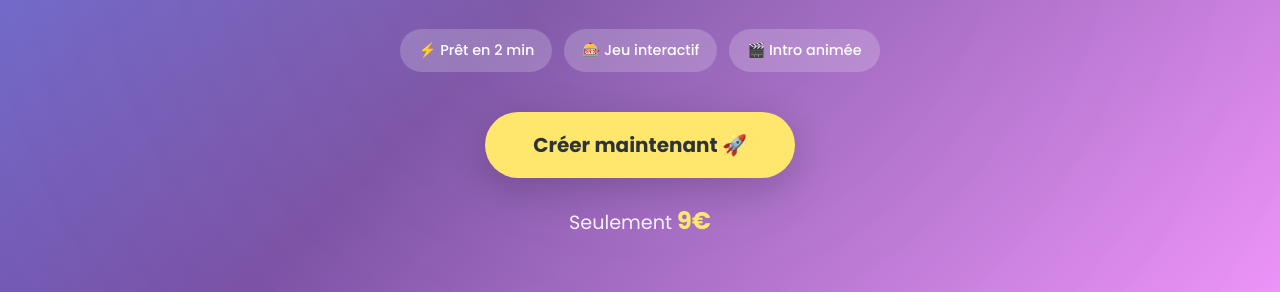
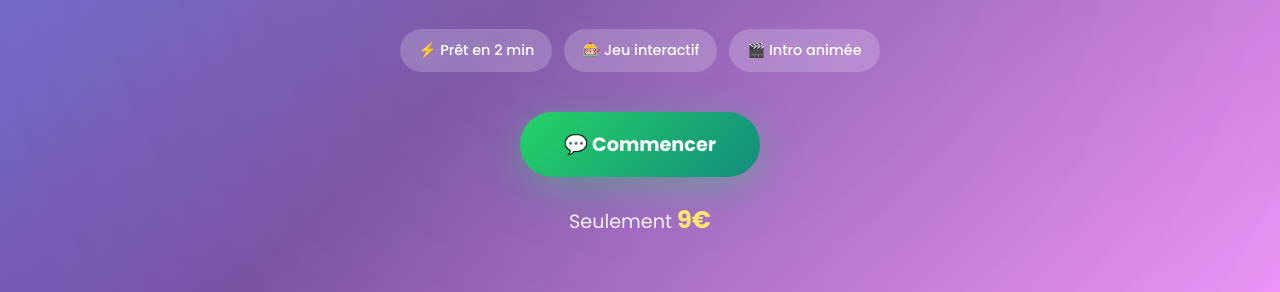
Before and after one commit to MichaelGoeSlm/feteici-prototype, a plain HTML site: page index.html in a window 1280 px wide. Shown: the part 508-800 px from the top of the page. Drawn offline with Linux system fonts and the light colour scheme.

Commit message:
Green messaging-style CTA button

```diff
--- a/index.html
+++ b/index.html
@@ -118,18 +118,18 @@
         }
 
         .cta-button {
-            background: var(--secondary);
-            color: var(--dark);
-            padding: 18px 48px;
+            background: linear-gradient(135deg, #25D366 0%, #128C7E 100%);
+            color: white;
+            padding: 18px 44px;
             border-radius: 50px;
-            font-size: 1.25rem;
+            font-size: 1.2rem;
             font-weight: 700;
             text-decoration: none;
             display: inline-flex;
             align-items: center;
-            gap: 12px;
+            gap: 10px;
             transition: all 0.3s ease;
-            box-shadow: 0 10px 40px rgba(0,0,0,0.2);
+            box-shadow: 0 10px 40px rgba(37, 211, 102, 0.4);
             cursor: pointer;
             border: none;
             font-family: inherit;
@@ -137,7 +137,8 @@
 
         .cta-button:hover {
             transform: translateY(-3px) scale(1.02);
-            box-shadow: 0 15px 50px rgba(0,0,0,0.3);
+            box-shadow: 0 15px 50px rgba(37, 211, 102, 0.5);
+            background: linear-gradient(135deg, #2EE370 0%, #15A06A 100%);
         }
 
         .price-hero {
@@ -600,7 +601,7 @@
             </div>
 
             <button class="cta-button" id="openChat">
-                Créer maintenant 🚀
+                💬 Commencer
             </button>
 
             <p class="price-hero">Seulement <strong>9€</strong></p>
```
